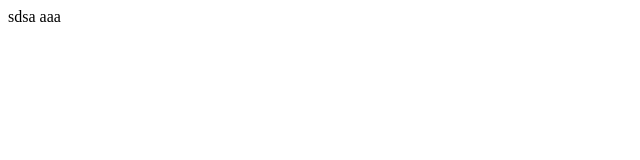
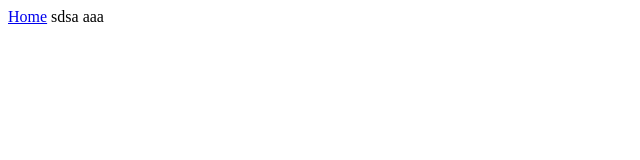
Before and after one commit to Bianesse/test, a plain HTML site: page index.html in a window 1280 px wide. Shown: the whole page, without its empty margins (0-640 px from the left). Drawn offline with Linux system fonts and the light colour scheme.

Commit message:
Update index.html

```diff
--- a/index.html
+++ b/index.html
@@ -7,6 +7,7 @@
     <title>Document</title>
 </head>
 <body>
+    <a class="left" href="kasabian_Home.html">Home</a>
     sdsa
     aaa
 </body>
```
